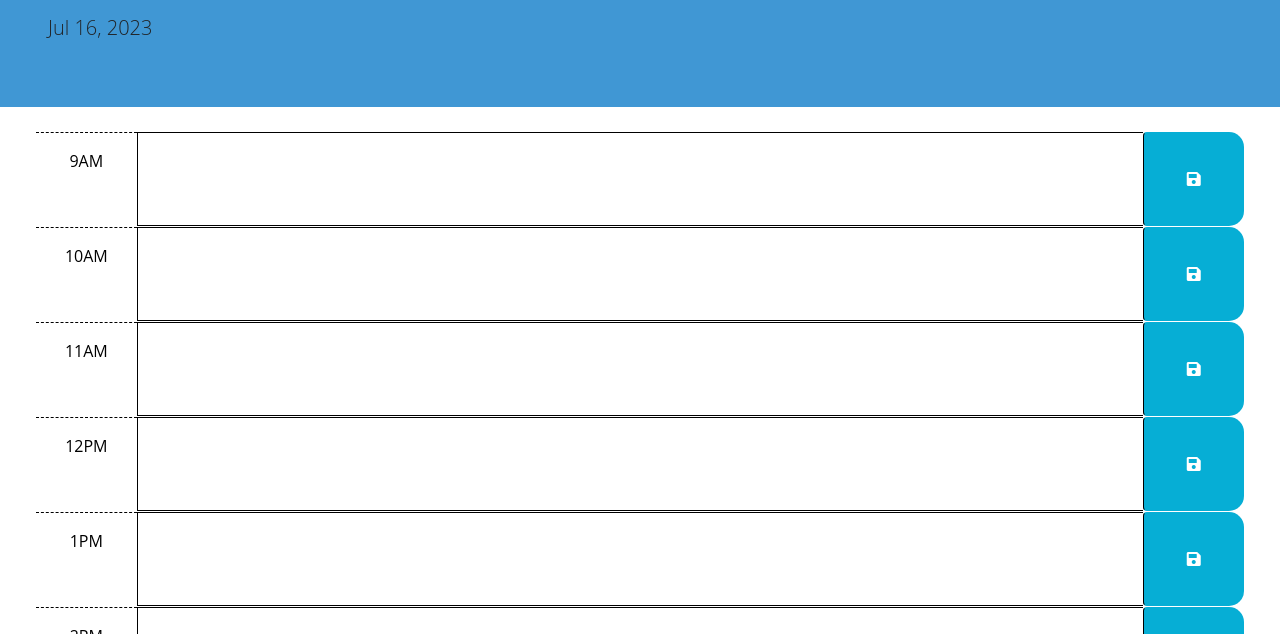
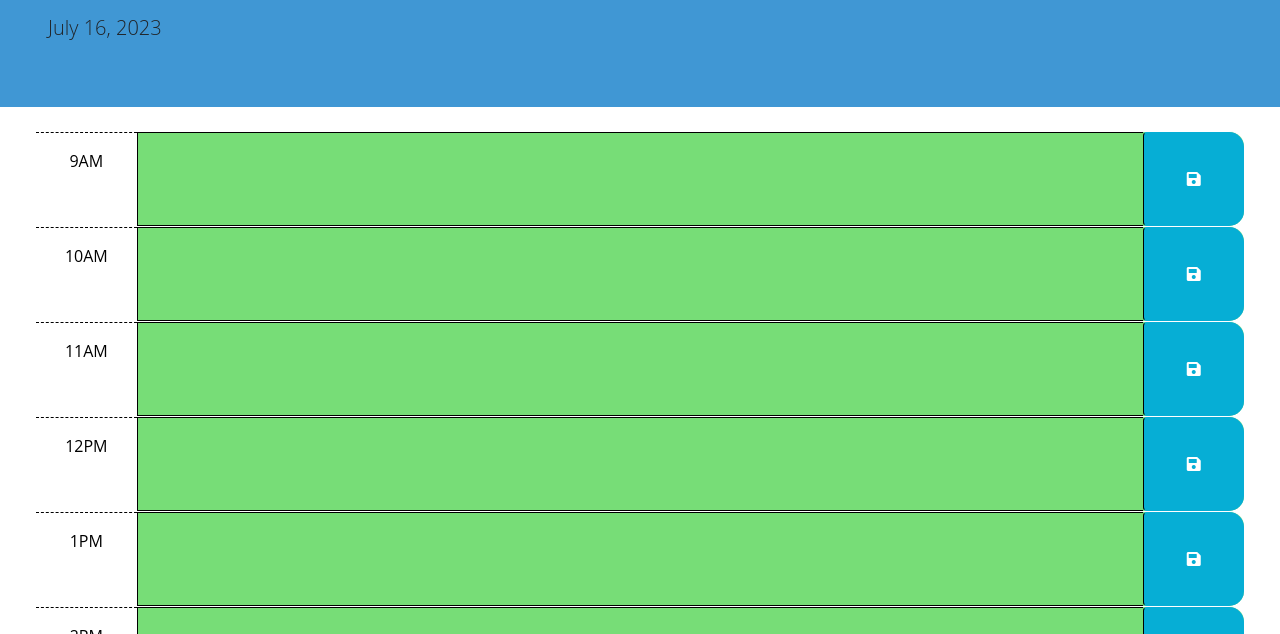
Before and after one commit to MrPolkadot/work-day-scheduler, a plain HTML site: page index.html in a window 1280 px wide. Shown: the part 166-800 px from the top of the page. Drawn offline with nearby package versions, Linux system fonts and the light colour scheme.

Commit message:
Use class for past, present, and future to apply styles to the time-block divs according to the current time.

```diff
--- a/index.html
+++ b/index.html
@@ -32,7 +32,7 @@
         -->
 
     <!-- Example of a past time block. The "past" class adds a gray background color. -->
-    <div id="hour-9" class="row time-block">
+    <div id="hour-09" class="row time-block">
       <div class="col-2 col-md-1 hour text-center py-3">9AM</div>
       <textarea class="col-8 col-md-10 description" rows="3"> </textarea>
       <button class="btn saveBtn col-2 col-md-1" aria-label="save">
--- a/script.js
+++ b/script.js
@@ -2,13 +2,13 @@
 // the code isn't run until the browser has finished rendering all the elements
 // in the html.
 $(function () {
-  // TODO: Add a listener for click events on the save button. This code should
+  // TODO: Add a listener for click events on the save button. This code should -- DONE
   // use the id in the containing time-block as a key to save the user input in
   // local storage. HINT: What does `this` reference in the click listener
   // function? How can DOM traversal be used to get the "hour-x" id of the
   // time-block containing the button that was clicked? How might the id be
   // useful when saving the description in local storage? -->
-  $(".saveBtn").click(function() {
+  $(".saveBtn").click(function () {
     let thisTexValue = $(this).siblings(".description").val();
     let thisTimeBlock = $(this).parent().attr("id"); //Grabs the button's parent element's id.
 
@@ -20,13 +20,39 @@ $(function () {
   // attribute of each time-block be used to conditionally add or remove the
   // past, present, and future classes? How can Day.js be used to get the
   // current hour in 24-hour time?
+  // let currentHourBlock = ;
+
+  let currentTime = dayjs().hour(); // Gets current time
+  console.log(currentTime);
+
+
+  //Will iterate over the "time-block class" and executes a function for each matched element
+  $(".time-block").each(function () {
+     /* Code breakdown */
+  let hourBlockInt = parseInt($(this).attr("id").split("hour-")[1]);
+  // parseInt method will return an integer from the string we input inside the method
+  // "$(this)" will reference the container ".time-block"
+  // .attr("id") grabs the id of $(this)
+  // .split("hour-")[1]) will then split the string value of the id and return the second index of the split object
+
+
+
+    console.log(hourBlockInt)
+    if (hourBlockInt < currentTime) {
+      $(this).addClass("past");
+    } else if (hourBlockInt === currentTime) {
+      $(this).addClass("present");
+    } else {
+      $(this).addClass("future");
+    }
+  });
 
   // TODO: Add code to get any user input that was saved in localStorage and set
   // the values of the corresponding textarea elements. HINT: How can the id
   // attribute of each time-block be used to do this?
   //
-  // TODO: Add code to display the current date in the header of the page.
-  let currentDate = dayjs().format("MMM DD, YYYY");
+  // TODO: Add code to display the current date in the header of the page. --DONE
+  const currentDate = dayjs().format("MMMM DD, YYYY");
   $("#currentDay").text(currentDate);
 });
 
```
